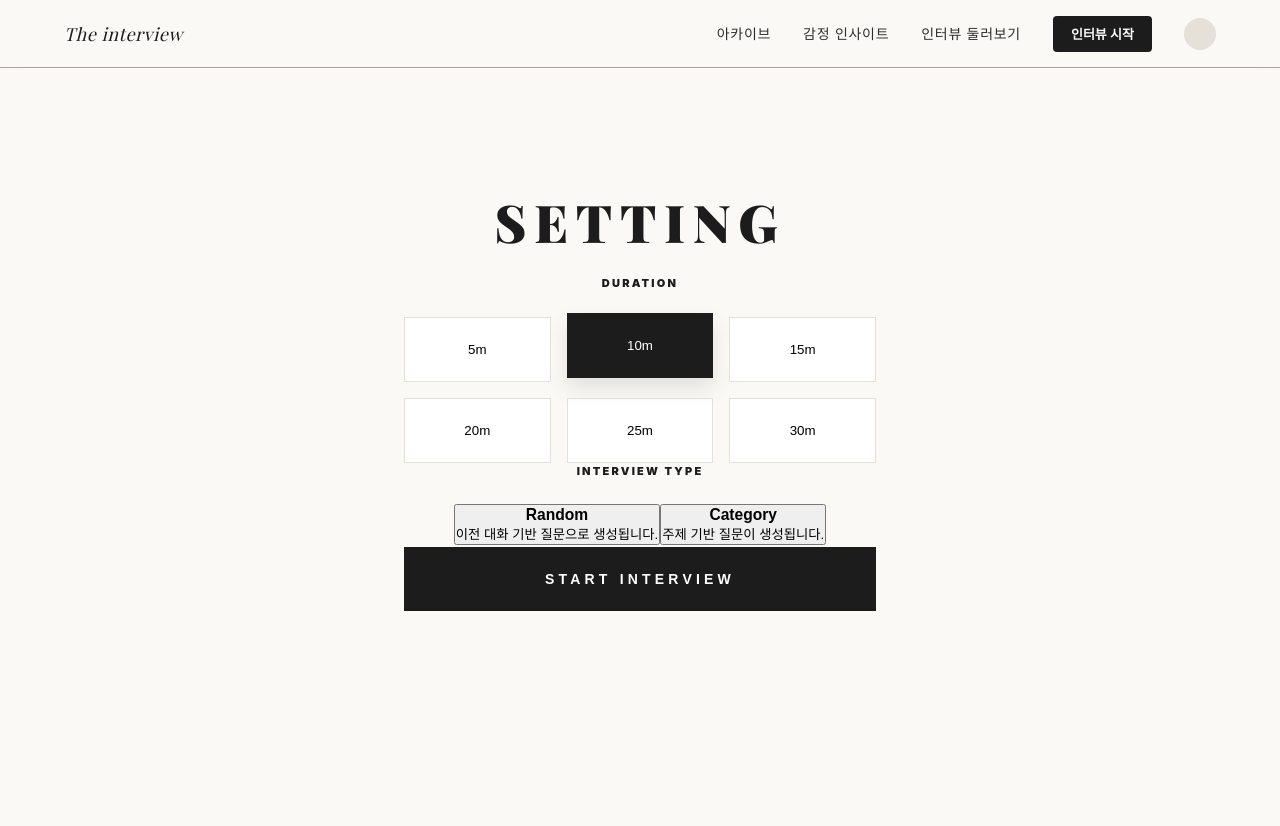
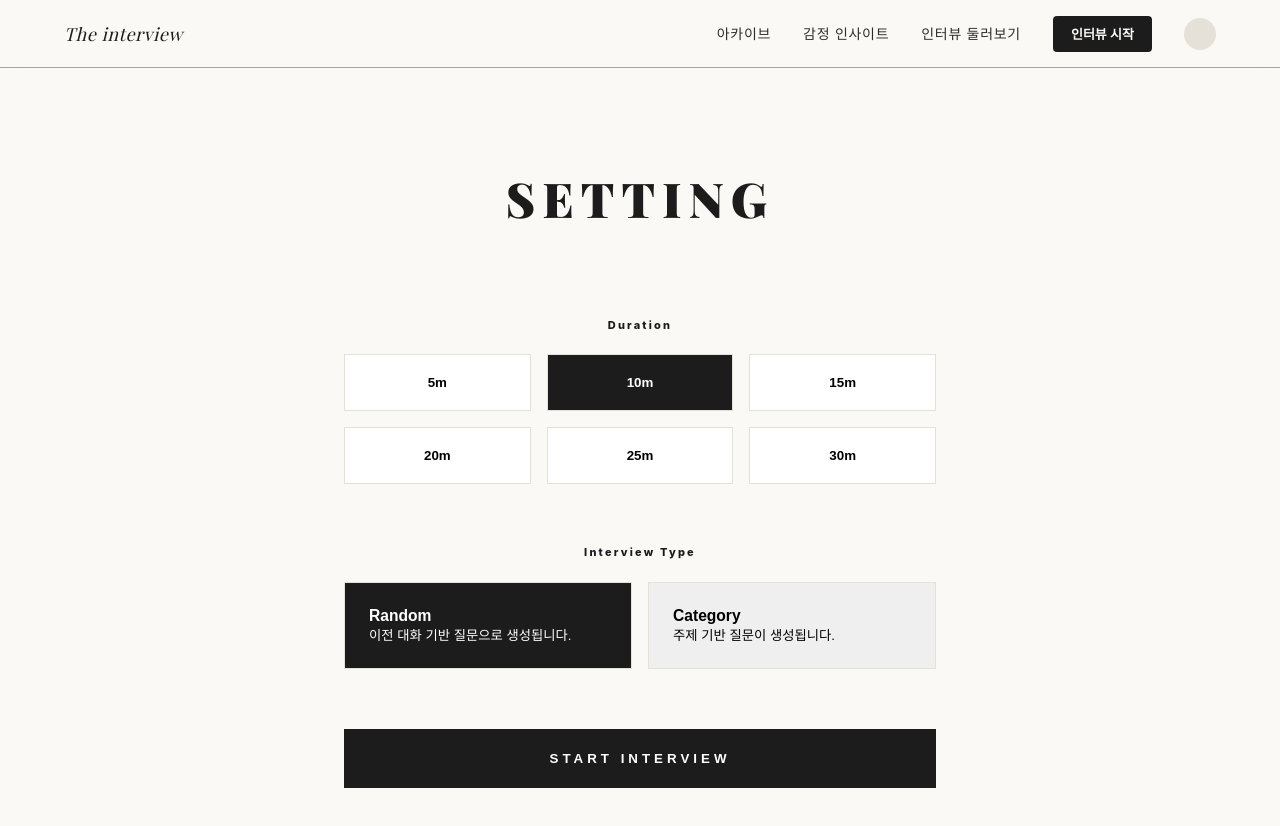
Before and after one commit to wynsumhi/the-interview, a Next.js app in the folder fe/: page /interview/setup in a window 1280 px wide. Shown: the top 826 px of the page. Before the commit the page ends 800 px from the top, so only its background shows below. Built offline with nearby package versions, Linux system fonts and the light colour scheme; a web font is replaced by a local one.

Commit message:
S14P21A307-190 feat: 인터뷰 시작 전 페이지 스타일 추가

```diff
--- a/fe/src/app/interview/setup/page.module.css
+++ b/fe/src/app/interview/setup/page.module.css
@@ -1,38 +1,27 @@
-/* src/app/interview/start/page.module.css */
 .container {
-  max-width: 600px;
+  max-width: 640px;
   margin: 0 auto;
-  padding: 180px var(--px) 100px;
+  padding: 160px 24px 80px;
   text-align: center;
 }
 
 .title {
   font-family: var(--font-playfair);
-  font-size: 52px;
-  font-weight: 900;
+  font-size: 48px;
+  font-weight: 800;
   letter-spacing: 0.15em;
-  margin-bottom: 12px;
+  margin-bottom: 80px;
 }
 
-.subtitle {
-  font-size: 15px;
-  color: var(--muted);
-  margin-bottom: 80px;
-  font-weight: 500;
-}
-
-.timeSelectionWrapper {
-  margin-bottom: 64px;
+.section {
+  margin-bottom: 60px;
 }
 
 .label {
-  display: block;
   font-size: 11px;
-  font-weight: 900;
-  color: var(--fg);
   letter-spacing: 0.2em;
-  text-transform: uppercase;
-  margin-bottom: 24px;
+  margin-bottom: 20px;
+  font-weight: 800;
 }
 
 .timeGrid {
@@ -42,75 +31,77 @@
 }
 
 .timeChip {
+  border: 1px solid var(--border);
+  padding: 20px;
+  font-weight: 700;
+  cursor: pointer;
   background: white;
-  border: 1px solid var(--border);
-  padding: 24px 0;
-  cursor: pointer;
-  transition: all 0.3s cubic-bezier(0.4, 0, 0.2, 1);
-  display: flex;
-  flex-direction: column;
-  align-items: center;
-  gap: 4px;
-}
-
-.timeValue {
-  font-family: var(--font-playfair);
-  font-size: 24px;
-  font-weight: 700;
-}
-
-.timeUnit {
-  font-size: 9px;
-  font-weight: 800;
-  letter-spacing: 0.1em;
-  color: var(--muted);
 }
 
 .timeChip.active {
   background: var(--fg);
-  border-color: var(--fg);
   color: white;
-  transform: translateY(-4px);
-  box-shadow: 0 10px 20px rgba(0, 0, 0, 0.1);
 }
 
-.timeChip.active .timeUnit {
-  color: rgba(255, 255, 255, 0.6);
+.modeGrid {
+  display: grid;
+  grid-template-columns: 1fr 1fr;
+  gap: 16px;
 }
 
-.guideBox {
-  padding: 40px 0;
-  border-top: 1px solid var(--border);
-  border-bottom: 1px solid var(--border);
-  margin-bottom: 80px;
+.modeCard {
+  border: 1px solid var(--border);
+  padding: 24px;
+  cursor: pointer;
   text-align: left;
 }
 
-.guideItem {
-  display: flex;
-  align-items: center;
-  gap: 16px;
-  margin-bottom: 12px;
+.modeCard.active {
+  background: var(--fg);
+  color: white;
 }
 
-.guideItem:last-child {
-  margin-bottom: 0;
-}
-
-.guideItem p {
-  font-size: 13px;
-  color: var(--muted);
-  font-weight: 500;
+.categoryInput {
+  margin-top: 16px;
+  width: 100%;
+  padding: 14px;
+  border: 1px solid var(--border);
 }
 
 .startBtn {
   width: 100%;
-  padding: 24px;
+  padding: 22px;
+  font-weight: 800;
+  letter-spacing: 0.3em;
   background: var(--fg);
   color: white;
-  font-weight: 800;
-  font-size: 14px;
-  letter-spacing: 0.3em;
   border: none;
   cursor: pointer;
 }
+
+.overlay {
+  position: fixed;
+  inset: 0;
+  background: rgba(0, 0, 0, 0.7);
+  color: white;
+  display: flex;
+  flex-direction: column;
+  align-items: center;
+  justify-content: center;
+}
+
+.loader {
+  width: 40px;
+  height: 40px;
+  border: 3px solid rgba(255, 255, 255, 0.3);
+  border-top: 3px solid white;
+  border-radius: 50%;
+  animation: spin 1s linear infinite;
+  margin-bottom: 16px;
+}
+
+@keyframes spin {
+  to {
+    transform: rotate(360deg);
+  }
+}
```
